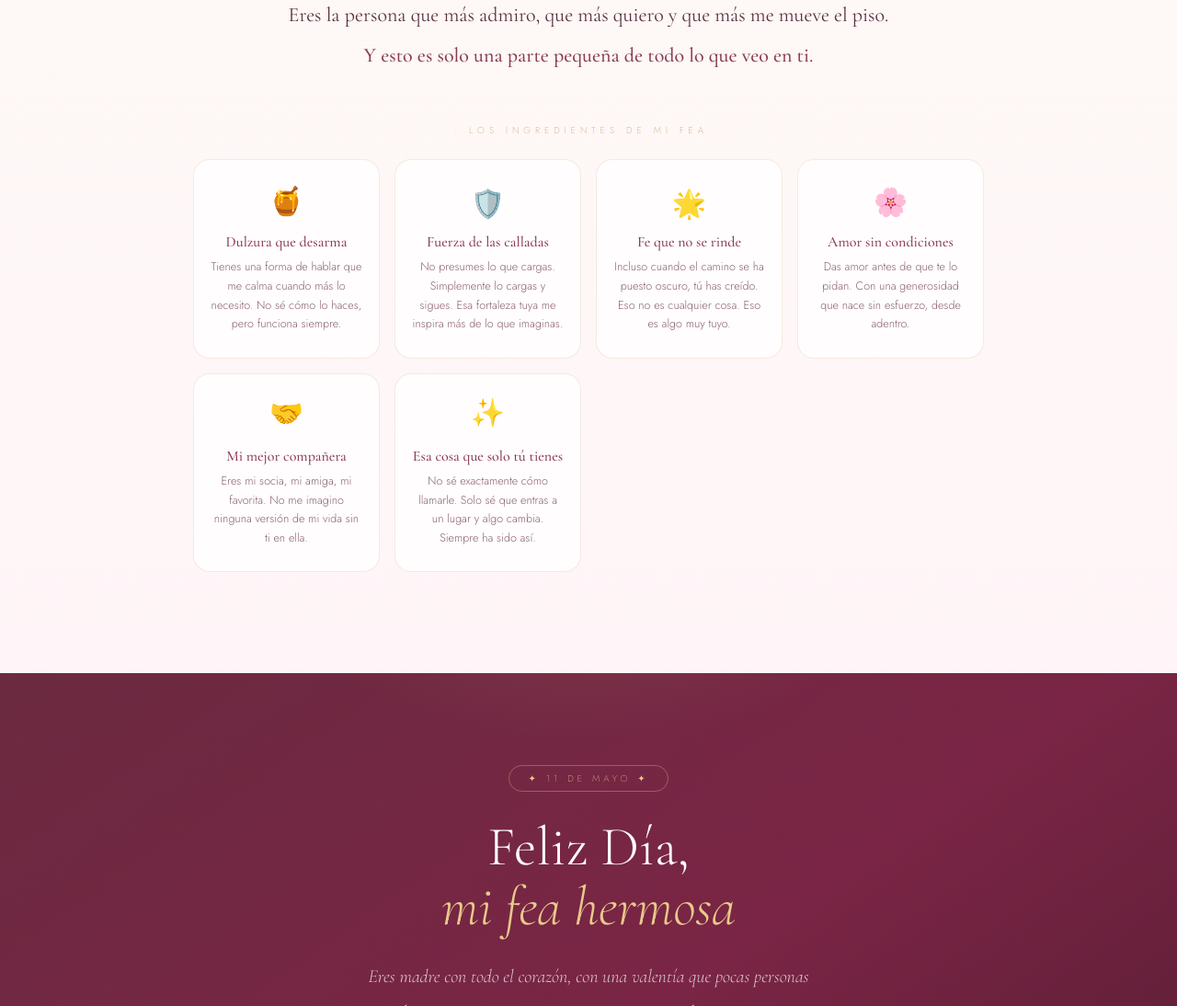
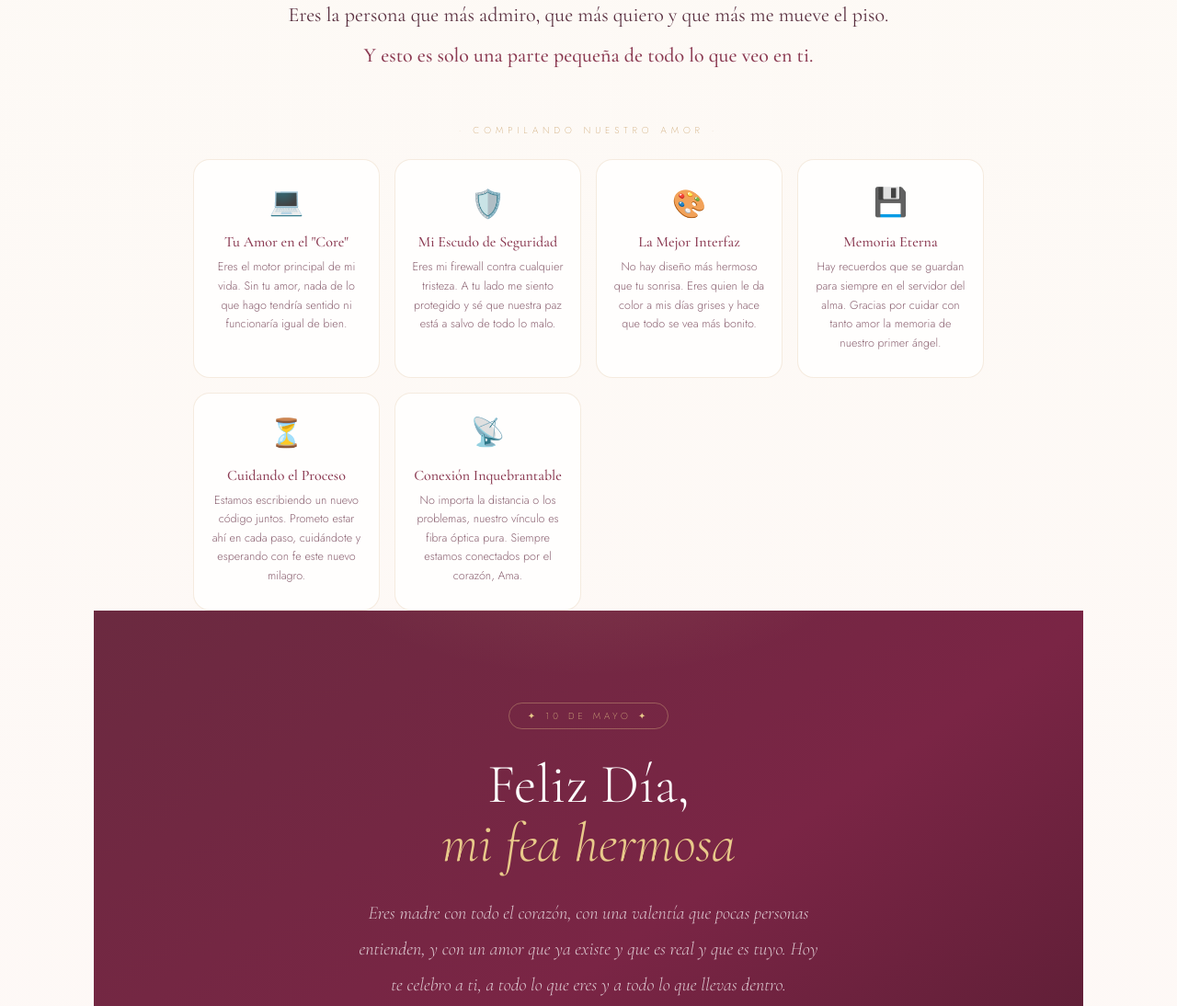
Before and after one commit to jeanfa0/mam-, a plain HTML site: page 2.html in a window 1280 px wide. Shown: the part 1300-2394 px from the top of the page at 92% size. Drawn offline with nearby package versions, Linux system fonts and the light colour scheme.

Commit message:
Update 2.html

```diff
--- a/2.html
+++ b/2.html
@@ -447,39 +447,43 @@
       </p>
     </div>
 
-    <span class="grid-label reveal">· los ingredientes de mi fea ·</span>
+    <span class="grid-label reveal">· compilando nuestro amor ·</span>
 
 <div class="ing-grid">
     <div class="ing-card reveal" style="transition-delay:.08s">
-        <span class="ing-emoji">🍯</span>
-        <span class="ing-name">Dulzura que desarma</span>
-        <p class="ing-desc">Tienes una forma de hablar que me calma cuando más lo necesito. No sé cómo lo haces, pero funciona siempre.</p>
+        <span class="ing-emoji">💻</span>
+        <span class="ing-name">Tu Amor en el "Core"</span>
+        <p class="ing-desc">Eres el motor principal de mi vida. Sin tu amor, nada de lo que hago tendría sentido ni funcionaría igual de bien.</p>
     </div>
+
     <div class="ing-card reveal" style="transition-delay:.16s">
         <span class="ing-emoji">🛡️</span>
-        <span class="ing-name">Fuerza de las calladas</span>
-        <p class="ing-desc">No presumes lo que cargas. Simplemente lo cargas y sigues. Esa fortaleza tuya me inspira más de lo que imaginas.</p>
+        <span class="ing-name">Mi Escudo de Seguridad</span>
+        <p class="ing-desc">Eres mi firewall contra cualquier tristeza. A tu lado me siento protegido y sé que nuestra paz está a salvo de todo lo malo.</p>
     </div>
+
     <div class="ing-card reveal" style="transition-delay:.24s">
-        <span class="ing-emoji">🌟</span>
-        <span class="ing-name">Fe que no se rinde</span>
-        <p class="ing-desc">Incluso cuando el camino se ha puesto oscuro, tú has creído. Eso no es cualquier cosa. Eso es algo muy tuyo.</p>
+        <span class="ing-emoji">🎨</span>
+        <span class="ing-name">La Mejor Interfaz</span>
+        <p class="ing-desc">No hay diseño más hermoso que tu sonrisa. Eres quien le da color a mis días grises y hace que todo se vea más bonito.</p>
     </div>
+
     <div class="ing-card reveal" style="transition-delay:.32s">
-        <span class="ing-emoji">🌸</span>
-        <span class="ing-name">Amor sin condiciones</span>
-        <p class="ing-desc">Das amor antes de que te lo pidan. Con una generosidad que nace sin esfuerzo, desde adentro.</p>
+        <span class="ing-emoji">💾</span>
+        <span class="ing-name">Memoria Eterna</span>
+        <p class="ing-desc">Hay recuerdos que se guardan para siempre en el servidor del alma. Gracias por cuidar con tanto amor la memoria de nuestro primer ángel.</p>
     </div>
+
     <div class="ing-card reveal" style="transition-delay:.40s">
-        <span class="ing-emoji">🤝</span>
-        <span class="ing-name">Mi mejor compañera</span>
-        <p class="ing-desc">Eres mi socia, mi amiga, mi favorita. No me imagino ninguna versión de mi vida sin ti en ella.</p>
+        <span class="ing-emoji">⏳</span>
+        <span class="ing-name">Cuidando el Proceso</span>
+        <p class="ing-desc">Estamos escribiendo un nuevo código juntos. Prometo estar ahí en cada paso, cuidándote y esperando con fe este nuevo milagro.</p>
     </div>
+
     <div class="ing-card reveal" style="transition-delay:.48s">
-        <span class="ing-emoji">✨</span>
-        <span class="ing-name">Esa cosa que solo tú tienes</span>
-        <p class="ing-desc">No sé exactamente cómo llamarle. Solo sé que entras a un lugar y algo cambia. Siempre ha sido así.</p>
-      </div>
+        <span class="ing-emoji">📡</span>
+        <span class="ing-name">Conexión Inquebrantable</span>
+        <p class="ing-desc">No importa la distancia o los problemas, nuestro vínculo es fibra óptica pura. Siempre estamos conectados por el corazón, Ama.</p>
     </div>
 </div>
 </div>
@@ -487,7 +491,7 @@
 <!-- ════ BANNER DÍA MADRE ════ -->
 <div id="diamadre">
   <div class="dm-inner reveal">
-    <span class="dm-badge">✦ 11 de mayo ✦</span>
+    <span class="dm-badge">✦ 10 de mayo ✦</span>
     <h2 class="dm-title">Feliz Día,<br><em>mi fea hermosa</em></h2>
     <p class="dm-quote">
       Eres madre con todo el corazón, con una valentía que pocas personas entienden, y con un amor que ya existe y que es real y que es tuyo. Hoy te celebro a ti, a todo lo que eres y a todo lo que llevas dentro.
@@ -500,7 +504,7 @@
   <div class="sec-inner">
     <div class="reveal" style="text-align:center; margin-bottom:36px;">
       <span class="eyebrow">· siempre con nosotros ·</span>
-      <h2 class="sec-title">Nuestro primer milagro:<br><em>el amor que no se va</em></h2>
+      <h2 class="sec-title">Nuestro segundo milagro:<br><em>el amor que no se va</em></h2>
       <div class="divider-line"></div>
     </div>
 
```
Lines whose indentation alone changed are shown as unchanged.
